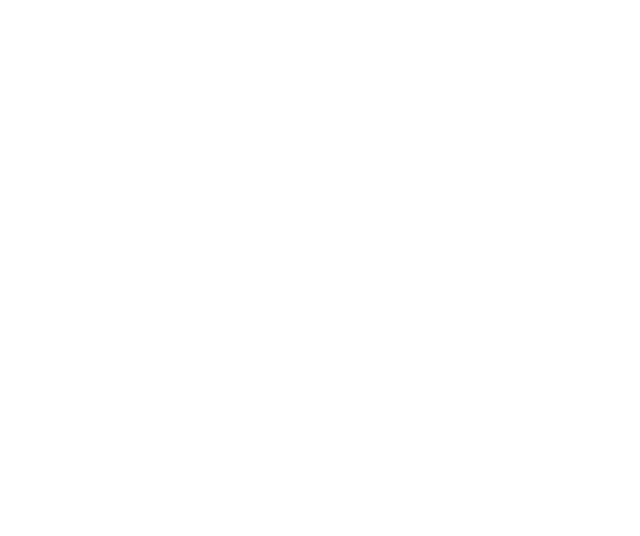
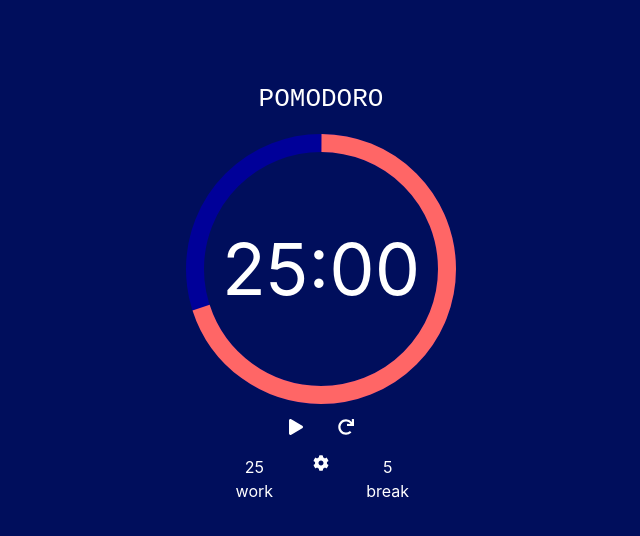
Before and after one commit to alexsandersouzafr/pomodoro, a React (Create React App) app: page / in a window 1280 px wide. Shown: the top 536 px of the page, without its empty margins (319-959 px from the left). Built offline with nearby package versions, Linux system fonts and the light colour scheme.

Commit message:
interface inicial

```diff
--- a/package.json
+++ b/package.json
@@ -3,11 +3,16 @@
   "version": "0.1.0",
   "private": true,
   "dependencies": {
+    "@chakra-ui/react": "^1.8.8",
+    "@emotion/react": "^11.9.0",
+    "@emotion/styled": "^11.8.1",
     "@testing-library/jest-dom": "^5.16.4",
     "@testing-library/react": "^13.1.1",
     "@testing-library/user-event": "^13.5.0",
+    "framer-motion": "^6.3.2",
     "react": "^18.1.0",
     "react-dom": "^18.1.0",
+    "react-icons": "^4.3.1",
     "react-scripts": "5.0.1",
     "web-vitals": "^2.1.4"
   },
--- a/src/App.css
+++ b/src/App.css
@@ -1,38 +1,4 @@
 .App {
   text-align: center;
+  background-color: rgb(0, 14, 92);
 }
-
-.App-logo {
-  height: 40vmin;
-  pointer-events: none;
-}
-
-@media (prefers-reduced-motion: no-preference) {
-  .App-logo {
-    animation: App-logo-spin infinite 20s linear;
-  }
-}
-
-.App-header {
-  background-color: #282c34;
-  min-height: 100vh;
-  display: flex;
-  flex-direction: column;
-  align-items: center;
-  justify-content: center;
-  font-size: calc(10px + 2vmin);
-  color: white;
-}
-
-.App-link {
-  color: #61dafb;
-}
-
-@keyframes App-logo-spin {
-  from {
-    transform: rotate(0deg);
-  }
-  to {
-    transform: rotate(360deg);
-  }
-}
--- a/src/App.js
+++ b/src/App.js
@@ -1,9 +1,27 @@
-import './App.css';
+import "./App.css";
+import Clock from "./components/clock";
+import Controls from "./components/controls";
+import Config from "./components/config";
+import { ChakraProvider, Box } from "@chakra-ui/react";
 
 function App() {
   return (
     <div className="App">
-
+      <ChakraProvider>
+        <Box p={20}>
+          <Box
+            fontSize={26}
+            color="white"
+            fontWeight="semi-bold"
+            fontFamily="monospace"
+          >
+            POMODORO
+          </Box>
+          <Clock />
+          <Controls />
+          <Config />
+        </Box>
+      </ChakraProvider>
     </div>
   );
 }
--- /dev/null
+++ b/src/components/clock.js
@@ -0,0 +1,22 @@
+import { ChakraProvider, Box } from "@chakra-ui/react";
+import { CircularProgress, CircularProgressLabel } from "@chakra-ui/react";
+
+function Clock() {
+  return (
+    <ChakraProvider>
+      <CircularProgress
+        value={70}
+        trackColor="#000099"
+        color="#FF6666"
+        size="300px"
+        thickness="6px"
+      >
+        <CircularProgressLabel>
+          <Box color="white">25:00</Box>
+        </CircularProgressLabel>
+      </CircularProgress>
+    </ChakraProvider>
+  );
+}
+
+export default Clock;
--- /dev/null
+++ b/src/components/config.js
@@ -0,0 +1,29 @@
+import { ChakraProvider, Grid, GridItem, Center, Box } from "@chakra-ui/react";
+import { FaCog } from "react-icons/fa";
+
+function Config() {
+  return (
+    <ChakraProvider>
+      <Center>
+        <Box p={5} color="white">
+          <Grid w="200px" templateColumns="repeat(3, 1fr)">
+            <GridItem>
+              25
+              <br />
+              work
+            </GridItem>
+            <GridItem>
+              <Center><FaCog color="white" /></Center>
+            </GridItem>
+            <GridItem>
+              5<br />
+              break
+            </GridItem>
+          </Grid>
+        </Box>
+      </Center>
+    </ChakraProvider>
+  );
+}
+
+export default Config;
--- /dev/null
+++ b/src/components/controls.js
@@ -0,0 +1,21 @@
+import { FaPlay, FaRedo } from "react-icons/fa";
+import { ChakraProvider, Grid, GridItem, Center } from "@chakra-ui/react";
+
+function Controls() {
+  return (
+    <ChakraProvider>
+      <Center>
+        <Grid w="100px" templateColumns="repeat(2, 1fr)">
+          <Center>
+            <FaPlay color="white"/>
+          </Center>
+          <Center>
+            <FaRedo color="white"/>
+          </Center>
+        </Grid>
+      </Center>
+    </ChakraProvider>
+  );
+}
+
+export default Controls;
--- a/src/index.css
+++ b/src/index.css
@@ -0,0 +1,3 @@
+html {
+    background-color: rgb(0, 14, 92);
+}
```
Also changed, not shown: 1 other file (tests, documents, lock files or other folders).
